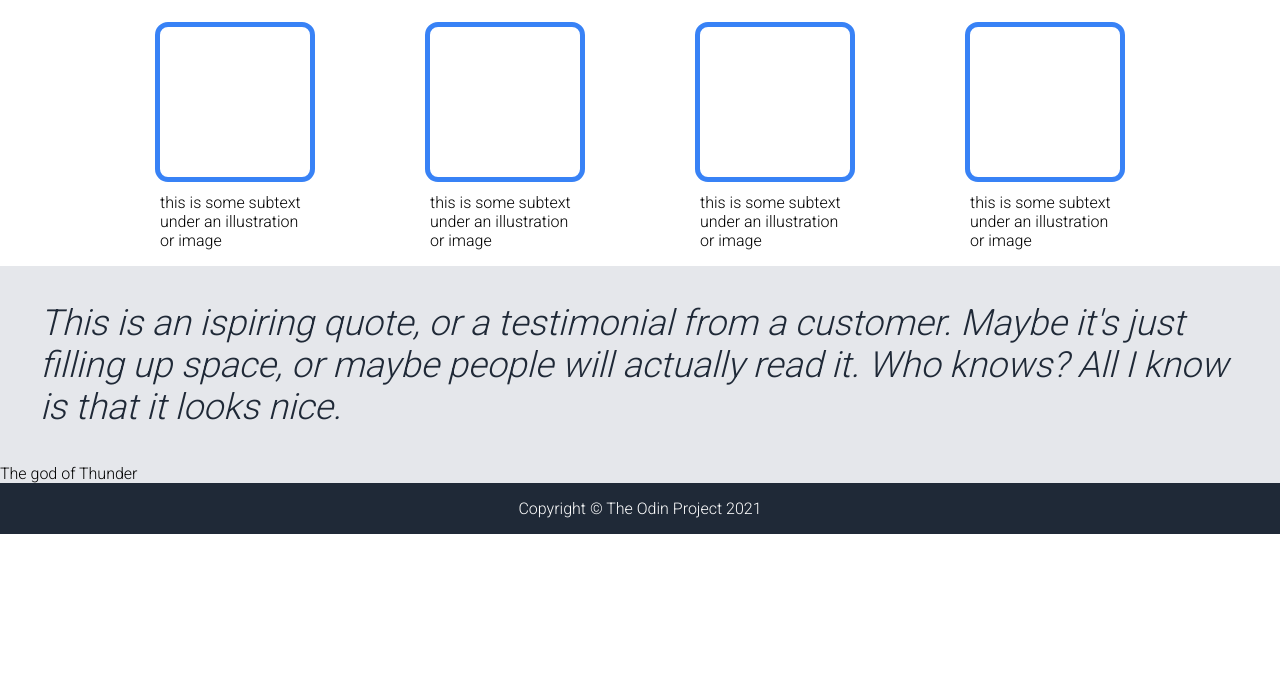
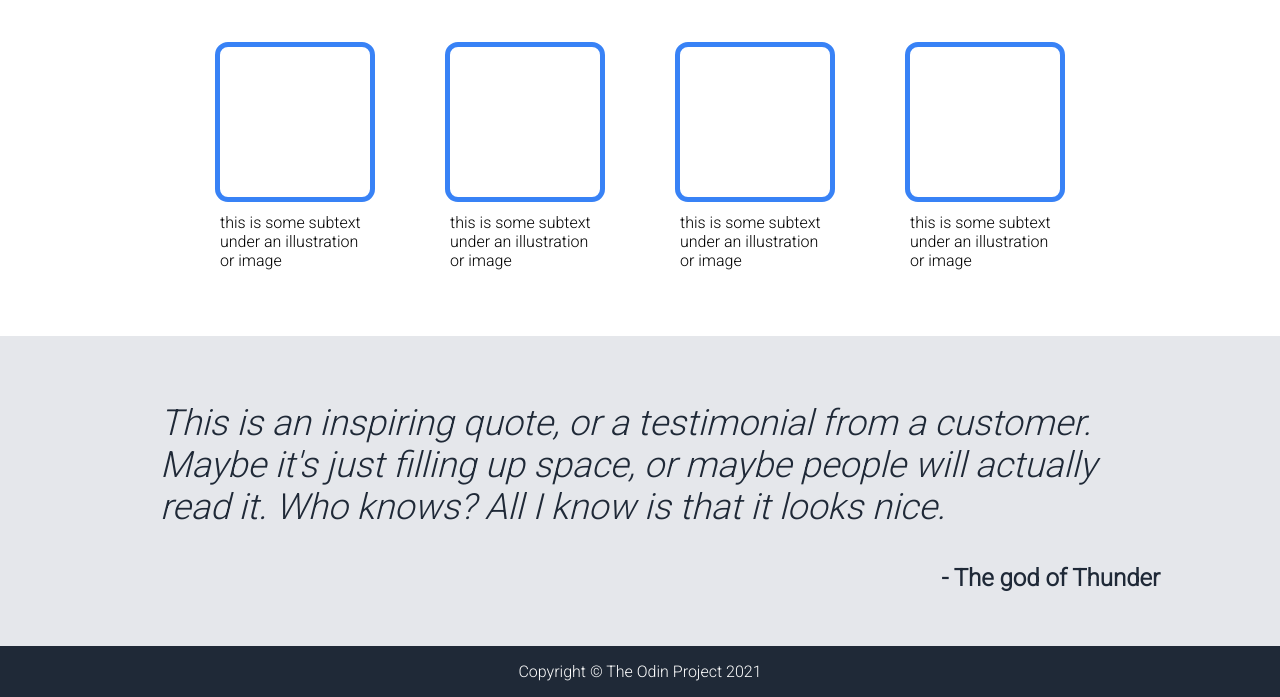
Before and after one commit to hectorgonzalezo/landing-page, a plain HTML site: page index.html in a window 1280 px wide. Shown: the part 555-1252 px from the top of the page. Before the commit the page ends 1089 px from the top, so only its background shows below. Drawn offline with Linux system fonts and the light colour scheme.

Commit message:
Finish quote

```diff
--- a/index.html
+++ b/index.html
@@ -53,11 +53,11 @@
     </div>
     <div class="quote-container">
         <blockquote>
-            This is an ispiring quote, or a testimonial from a customer.
+            This is an inspiring quote, or a testimonial from a customer.
             Maybe it's just filling up space, or maybe people will actually read it.
             Who knows? All I know is that it looks nice.
         </blockquote>
-        <figcaption>The god of Thunder</figcaption>
+        <p class="name">- The god of Thunder</p>
     </div>
     <div class="signup-container">
     </div>
--- a/styles.css
+++ b/styles.css
@@ -92,7 +92,8 @@ button {
     display: flex;
     justify-content: center;
     flex-wrap: wrap;
-    gap: 15vh;
+    gap: 10vh;
+    margin: 50px 50px
 }
 
 .project {
@@ -111,11 +112,20 @@ button {
 
 .quote-container {
     background-color: #E5E7EB;
+    padding: 30px 15vh;
+    min-width: 200px;
 }
 
 blockquote {
     font-size: 36px;
-    font-weight: light;
     font-style: italic;
-    color: #1F2937
+    font-weight: lighter;
+    color: #1F2937;
 }
+
+.name {
+    text-align: right;
+    font-size: 24px;
+    font-weight: 1000;
+    color: #1f2937;
+}
```
